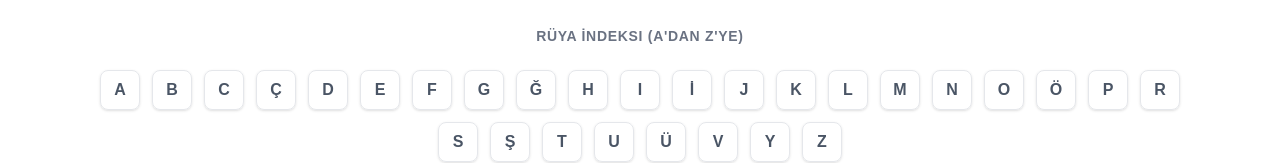
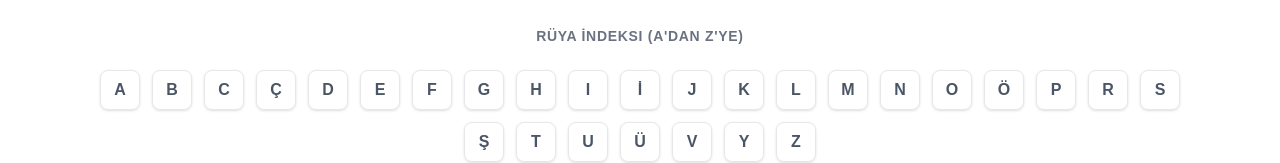
Before and after one commit to huseyingungor07/tabiristan, a Next.js app: page / in a window 1280 px wide. Shown: the part 769-932 px from the top of the page. Built offline with nearby package versions, Linux system fonts and the light colour scheme; no server answers; the database is empty.

Commit message:
yumuşak şerefsiz g'yi çıkardık

```diff
--- a/src/app/sitemap.ts
+++ b/src/app/sitemap.ts
@@ -16,7 +16,7 @@ export default async function sitemap(): Promise<MetadataRoute.Sitemap> {
   }
 
   // YENİ: Harf sayfalarını oluştur
-  const ALFABE = "abcdefgğhıijklmnoöprsştuüvyz".split("");
+  const ALFABE = "abcdefghıijklmnoöprsştuüvyz".split("");
   const letterUrls: MetadataRoute.Sitemap = ALFABE.map(char => ({
     url: `${BASE_URL}/harf/${char}`,
     lastModified: new Date(),
--- a/src/components/AlphabetNav.tsx
+++ b/src/components/AlphabetNav.tsx
@@ -1,6 +1,6 @@
 import Link from 'next/link';
 
-const ALFABE = "ABCÇDEFGĞHIİJKLMNOÖPRSŞTUÜVYZ".split("");
+const ALFABE = "ABCÇDEFGHIİJKLMNOÖPRSŞTUÜVYZ".split("");
 
 export default function AlphabetNav() {
   return (
```
